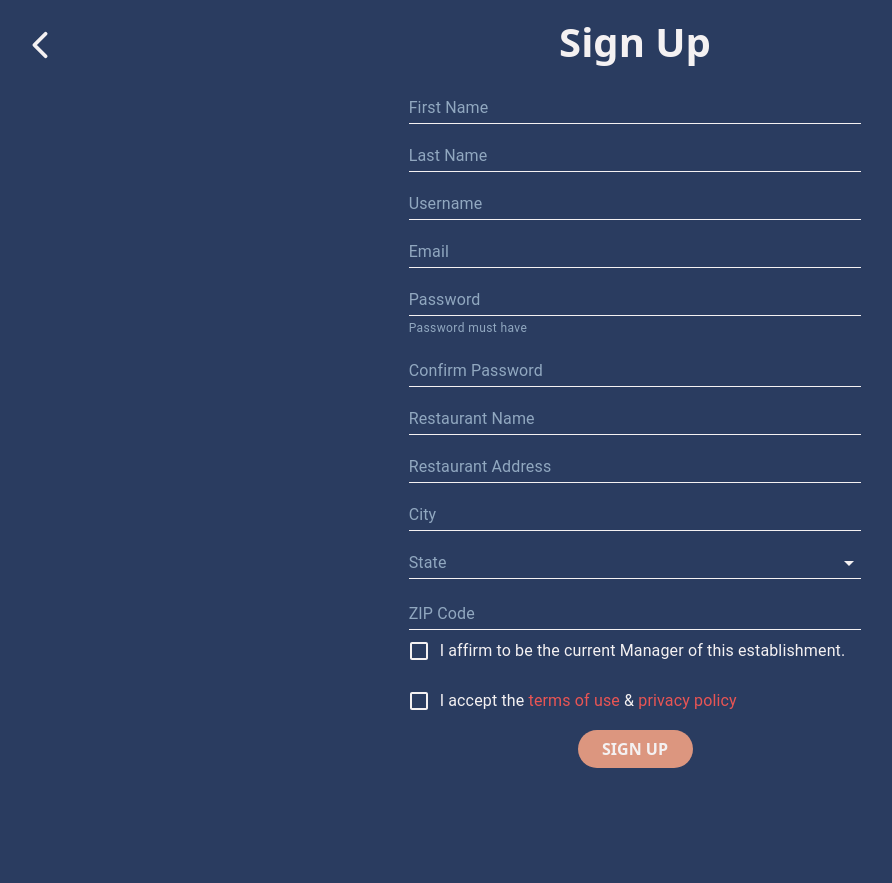
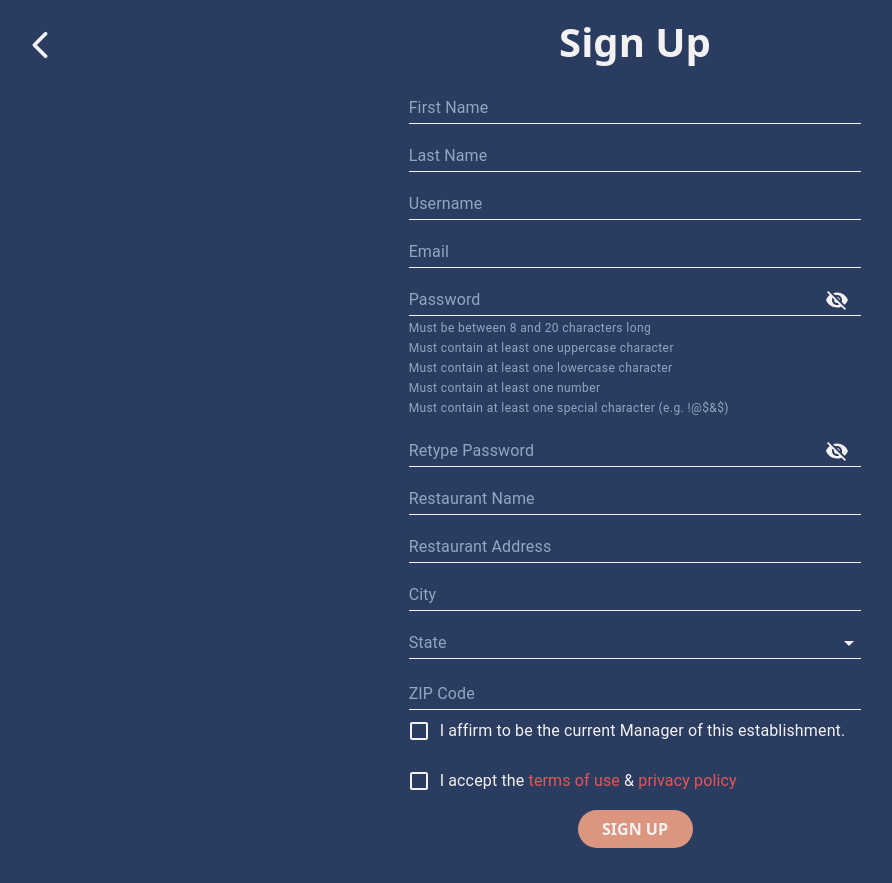
Before and after one commit to Mkamboykos/Zerbez-pwa, a React (Create React App) app in the folder client/: page /SignUp in a window 1280 px wide. Shown: the whole page, without its empty margins (5-897 px from the left). Before the commit the page ends 803 px from the top, so only its background shows below. Built offline with nearby package versions, Linux system fonts and the light colour scheme.

Commit message:
Validated password and added password toogle

```diff
--- a/client/package.json
+++ b/client/package.json
@@ -5,6 +5,7 @@
   "homepage": "./",
   "dependencies": {
     "@material-ui/core": "^4.12.2",
+    "@material-ui/icons": "^4.11.2",
     "@testing-library/jest-dom": "^5.12.0",
     "@testing-library/react": "^11.2.7",
     "@testing-library/user-event": "^12.8.3",
--- a/client/src/Components/Login_Page/SignUp.js
+++ b/client/src/Components/Login_Page/SignUp.js
@@ -1,7 +1,8 @@
 import React, {Component} from 'react'
 import {Link, Redirect} from 'react-router-dom'
 import {Form} from 'react-bootstrap'
-import {TextField, createTheme, MuiThemeProvider,FormHelperText, MenuItem, FormControl, InputLabel, withStyles, Select, FormControlLabel, Checkbox  } from '@material-ui/core'
+import {TextField, createTheme, MuiThemeProvider,InputAdornment, Input, IconButton, FormHelperText, MenuItem, FormControl, InputLabel, withStyles, Select, FormControlLabel, Checkbox} from '@material-ui/core'
+import {Visibility, VisibilityOff} from '@material-ui/icons'
 import {IoChevronBack} from 'react-icons/io5'
 import Axios from 'axios';
 
@@ -28,7 +29,9 @@ const styles = {
     icon: {
         fill: "#F4F1F2",
     },
-
+    toggleIcon: {
+        color: "#F4F1F2",
+    },
      // color of menu item for state select drop down menu
     selected: {
         backgroundColor: "white",
@@ -58,24 +61,33 @@ class SignUp extends Component {
             username: "",
             email: "",
             password: "",
-            confirm_password: "",
+            retypePassword: "",
             restaurant_name: "",
             restaurant_address: "",
             restaurant_city: "",
             restaurant_state: "",
             restaurant_zip: "",
-            helperTextPassword: "Password must have",
+
+            //password requirements
+            helperTextPasswordLength: "Must be between 8 and 20 characters long ",
+            helperTextPasswordUppercase: "Must contain at least one uppercase character",
+            helperTextPasswordLowercase: "Must contain at least one lowercase character",
+            helperTextPasswordNumber: "Must contain at least one number",
+            helperTextPasswordSpecial: "Must contain at least one special character (e.g. !@$&$)",
+
 
             //existUsername:'',
             isValid: false,
             redirect: false,
             isChecked1: false,
             isChecked2: false,
+            showPassword: false,
         });
 
         this.handleSignUp = this.handleSignUp.bind(this);
         this.onChangeTextfield = this.onChangeTextfield.bind(this);
         this.onChangeCheckBox = this.onChangeCheckBox.bind(this);
+        this.handleMouseDownPassword = this.handleMouseDownPassword.bind(this);
     }
 
     /*
@@ -91,8 +103,12 @@ class SignUp extends Component {
             helperTextLastName: '',
             helperTextUsername: '',
             helperTextEmail: '',
-            helperTextPassword:'',
-            helperTextConfirmPassword: '',
+            helperTextPasswordLength: 'Must be between 8 and 20 characters long',
+            helperTextPasswordUppercase: 'Must contain at least one uppercase character',
+            helperTextPasswordLowercase: 'Must contain at least one lowercase character',
+            helperTextPasswordNumber: 'Must contain at least one number',
+            helperTextPasswordSpecial: 'Must contain at least one special character (e.g. !@$&$)',
+            helperTextRetypePassword: '',
             helperTextRestaurantName: '',
             helperTextRestaurantAddress: '',
             helperTextRestaurantCity: '',
@@ -103,7 +119,7 @@ class SignUp extends Component {
             errorUsername: false,
             errorEmail: false,
             errorPassword: false,
-            errorConfirmPassword: false,
+            errorRetypePassword: false,
             errorRestaurantName: false,
             errorRestaurantAddress: false,
             errorRestaurantCity: false,
@@ -117,6 +133,16 @@ class SignUp extends Component {
             [e.target.name]: e.target.checked
         })
     }
+
+    handleClickShowPassword = () => {
+        this.setState({
+            showPassword: !this.state.showPassword
+        });
+    };
+
+    handleMouseDownPassword = (e) => {
+        e.preventDefault();
+    };
 
     /*
     *  - Textfield validators when onClick event is triggered when submitting the Form
@@ -206,24 +232,112 @@ class SignUp extends Component {
         // Validators -> password
         if(this.state.password === ""){
             this.setState({
-                helperTextPassword: 'Field cannot be empty!',
+                helperTextPasswordLength: 'Field cannot be empty!',
+                helperTextPasswordUppercase: '',
+                helperTextPasswordLowercase: '',
+                helperTextPasswordNumber: '',
+                helperTextPasswordSpecial: '',
                 errorPassword: true,
                 isValid: false
+            });
+        }else if(this.state.password.length < 9){
+            this.setState({
+                helperTextPasswordLength: 'Password is too short!',
+                helperTextPasswordUppercase: '',
+                helperTextPasswordLowercase: '',
+                helperTextPasswordNumber: '',
+                helperTextPasswordSpecial: '',
+                errorPassword: true,
+                isValid: false
+            });
+        }else if(this.state.password.length > 20){
+            this.setState({
+                helperTextPasswordLength: 'Password is too long!',
+                helperTextPasswordUppercase: '',
+                helperTextPasswordLowercase: '',
+                helperTextPasswordNumber: '',
+                helperTextPasswordSpecial: '',
+                errorPassword: true,
+                isValid: false
+            });
+        }else if((this.state.password).match(/[\s]/)){
+            this.setState({
+                helperTextPasswordLength: '',
+                helperTextPasswordUppercase: '',
+                helperTextPasswordLowercase: '',
+                helperTextPasswordNumber: '',
+                helperTextPasswordSpecial: 'Password cannot contain whitespaces!',
+                errorPassword: true,
+                isValid: false
+            });
+        }else if(!(this.state.password).match(/[A-Z]/)){
+            this.setState({
+                helperTextPasswordLength: '',
+                helperTextPasswordUppercase: 'Must contain at least one uppercase character!',
+                helperTextPasswordLowercase: '',
+                helperTextPasswordNumber: '',
+                helperTextPasswordSpecial: '',
+                errorPassword: true,
+                isValid: false
+            });
+        }else if(!(this.state.password).match(/[a-z]/)){
+            this.setState({
+                helperTextPasswordLength: '',
+                helperTextPasswordUppercase: '',
+                helperTextPasswordLowercase: 'Must contain at least one lowercase character!',
+                helperTextPasswordNumber: '',
+                helperTextPasswordSpecial: '',
+                errorPassword: true,
+                isValid: false
+            });
+        }else if(!(this.state.password).match(/[0-9]/)){
+            this.setState({
+                helperTextPasswordLength: '',
+                helperTextPasswordUppercase: '',
+                helperTextPasswordLowercase: '',
+                helperTextPasswordNumber: 'Must contain at least one number!',
+                helperTextPasswordSpecial: '',
+                errorPassword: true,
+                isValid: false
+            });
+        }else if(!(this.state.password).match(/[^\w\s]/)){
+            this.setState({
+                helperTextPasswordLength: '',
+                helperTextPasswordUppercase: '',
+                helperTextPasswordLowercase: '',
+                helperTextPasswordNumber: '',
+                helperTextPasswordSpecial: 'Must contain at least one special character (e.g. !@$&$)',
+                errorPassword: true,
+                isValid: false
+            });
+        }else {
+            this.setState({
+                helperTextPasswordLength: '',
+                helperTextPasswordUppercase: '',
+                helperTextPasswordLowercase: '',
+                helperTextPasswordNumber: '',
+                helperTextPasswordSpecial: '',
+                isValid: true
             });
         }
 
         // Validators -> confirm_password
-        if(this.state.confirm_password === ""){
+        if(this.state.retypePassword === ""){
             this.setState({
-                helperTextConfirmPassword: 'Field cannot be empty!',
-                errorConfirmPassword: true,
+                helperTextRetypePassword: 'Field cannot be empty!',
+                errorRetypePassword: true,
                 isValid: false
             });
-        }else if(this.state.confirm_password !== this.state.password){
+        }else if(this.state.retypePassword !== this.state.password){
             this.setState({
-                helperTextConfirmPassword: 'Passwords do not match!',
-                errorConfirmPassword: true,
+                helperTextRetypePassword: 'Passwords do not match!',
+                errorRetypePassword: true,
                 isValid: false
+            });
+        }else if(this.state.retypePassword === this.state.password){
+            this.setState({
+                helperTextRetypePassword: 'Passwords match!',
+                isValid: true
             });
         }
 
@@ -332,7 +446,7 @@ class SignUp extends Component {
                 username: this.state.username,
                 email: this.state.email,
                 password: this.state.password,
-                confirm_password: this.state.confirm_password,
+                retypePassword: this.state.retypePassword,
                 restaurant_name: this.state.restaurant_name,
                 restaurant_address: this.state.restaurant_address,
                 restaurant_city: this.state.restaurant_city,
@@ -356,6 +470,7 @@ class SignUp extends Component {
             return <Redirect to='/Dashboard'/>
         }
     }
+
 
 
     render() {
@@ -386,6 +501,8 @@ class SignUp extends Component {
 
         // classes are used for the white color of the checkboxes, this calls to the props being used on this class
         const { classes } = this.props;
+
+
 
         return (
 
@@ -452,26 +569,64 @@ class SignUp extends Component {
                     <FormControl>
                         <TextField
                             label="Password"
-                            type="password"
                             name="password"
                             fullWidth
                             error={this.state.errorPassword}
-                            helperText={this.state.helperTextPassword}
+                            helperText={
+                                <div>
+                                    <div>{this.state.helperTextPasswordLength}</div>
+                                    <div>{this.state.helperTextPasswordUppercase}</div>
+                                    <div>{this.state.helperTextPasswordLowercase}</div>
+                                    <div>{this.state.helperTextPasswordNumber}</div>
+                                    <div>{this.state.helperTextPasswordSpecial}</div>
+                                </div>
+                            }
                             value={this.state.password}
                             onChange={this.onChangeTextfield}
+
+                            type={this.state.showPassword ? 'text' : 'password'}
+                            InputProps={{
+                                endAdornment:(
+                                    <InputAdornment position="end">
+                                      <IconButton
+                                        aria-label="toggle password visibility"
+                                        onClick={this.handleClickShowPassword}
+                                        onMouseDown={this.handleMouseDownPassword}
+                                        classes={{root: classes.toggleIcon}}
+                                      >
+                                        {this.state.showPassword ? <Visibility /> : <VisibilityOff />}
+                                      </IconButton>
+                                    </InputAdornment>
+                                )
+                            }}
                         />
                     </FormControl>
 
                     <FormControl>
                         <TextField
-                            label="Confirm Password"
+                            label="Retype Password"
                             type="password"
-                            name="confirm_password"
+                            name="retypePassword"
                             fullWidth
-                            error={this.state.errorConfirmPassword}
-                            helperText={this.state.helperTextConfirmPassword}
-                            value={this.state.confirm_password}
+                            error={this.state.errorRetypePassword}
+                            helperText={this.state.helperTextRetypePassword}
+                            value={this.state.retypePassword}
                             onChange={this.onChangeTextfield}
+                            type={this.state.showPassword ? 'text' : 'password'}
+                            InputProps={{
+                                endAdornment:(
+                                    <InputAdornment position="end">
+                                      <IconButton
+                                        aria-label="toggle password visibility"
+                                        onClick={this.handleClickShowPassword}
+                                        onMouseDown={this.handleMouseDownPassword}
+                                        classes={{root: classes.toggleIcon}}
+                                      >
+                                        {this.state.showPassword ? <Visibility /> : <VisibilityOff />}
+                                      </IconButton>
+                                    </InputAdornment>
+                                )
+                            }}
                         />
                     </FormControl>
 
@@ -643,6 +798,7 @@ class SignUp extends Component {
                                 <Link to={'/privacy'} target="_blank" className="linkService">privacy policy</Link>
                                 </div>
                             }
+                            style={{textAlign: 'left'}}
                         />
                     </FormControl>
                 </MuiThemeProvider>
```
Also changed, not shown: 2 other files (tests, documents, lock files or other folders).
